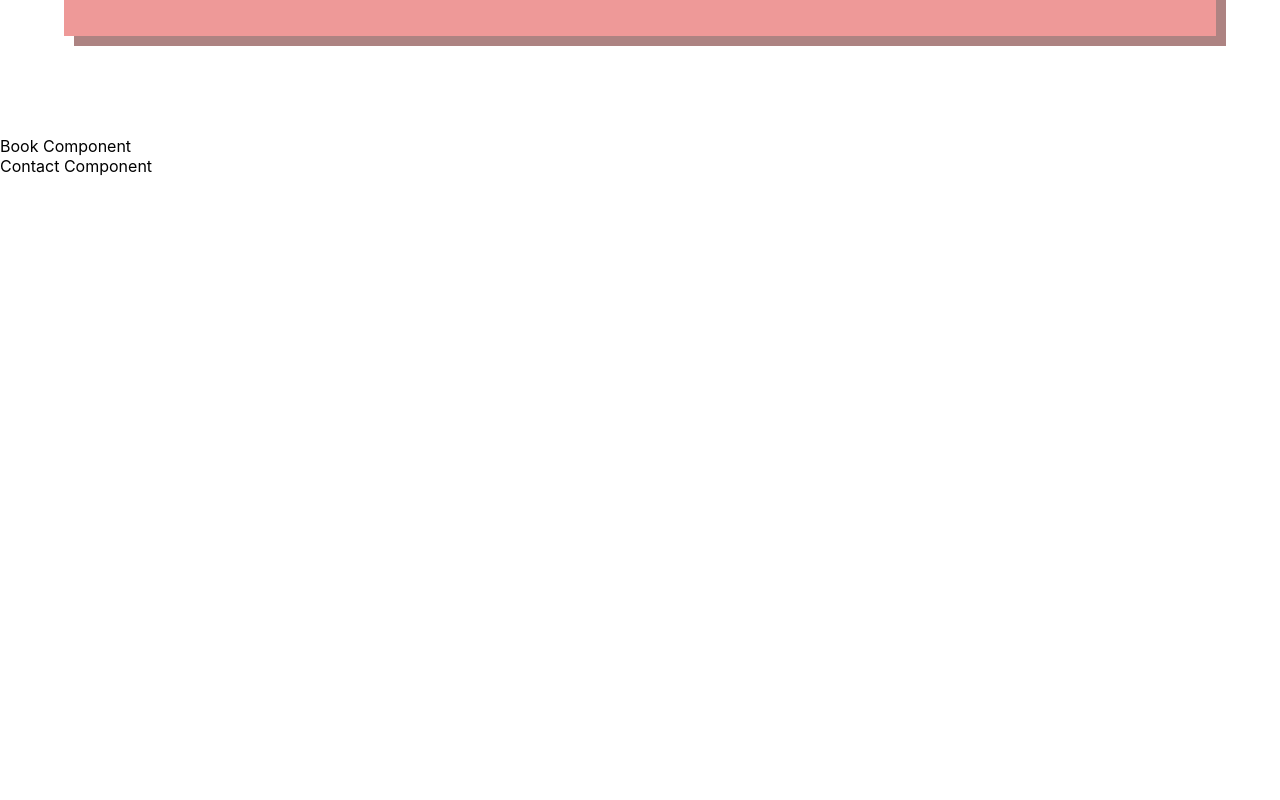
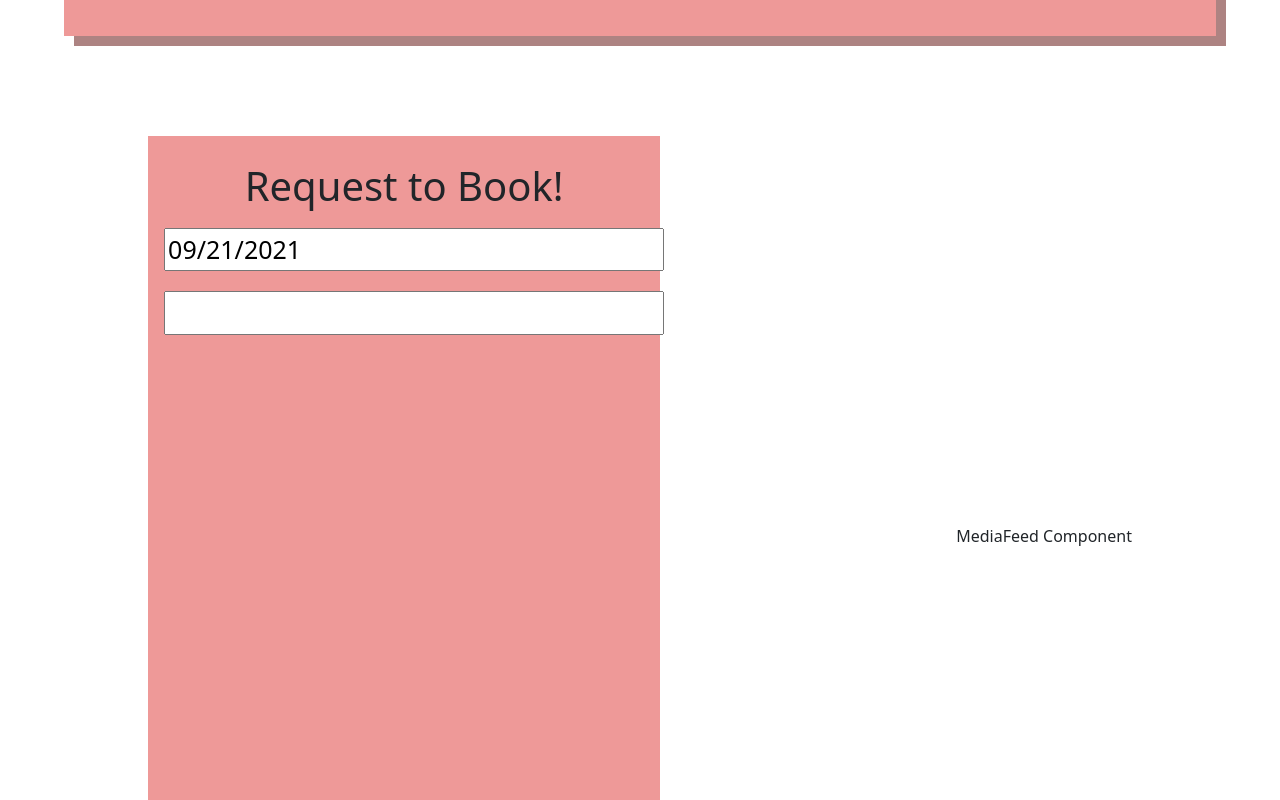
Before and after one commit to whiteceric/boobys_kitchen, a React (Create React App) app in the folder frontend/: page / in a window 1280 px wide. Shown: the part 1500-2300 px from the top of the page. Before the commit the page ends 1676 px from the top, so only its background shows below. Built offline with nearby package versions, Linux system fonts and the light colour scheme.

Commit message:
Start Book form section

```diff
--- a/frontend/package.json
+++ b/frontend/package.json
@@ -6,7 +6,9 @@
     "@testing-library/jest-dom": "^5.14.1",
     "@testing-library/react": "^11.2.7",
     "@testing-library/user-event": "^12.8.3",
+    "bootstrap": "^5.1.1",
     "react": "^17.0.2",
+    "react-datepicker": "^4.2.1",
     "react-dom": "^17.0.2",
     "react-router-dom": "^5.3.0",
     "react-scripts": "4.0.3",
--- a/frontend/src/components/Book/Book.css
+++ b/frontend/src/components/Book/Book.css
@@ -1 +1,7 @@
-.Book {}
+.Book {
+  width: 100%;
+
+  display: flex;
+  align-items: center;
+  justify-content: space-around;
+}
--- a/frontend/src/components/Book/Book.js
+++ b/frontend/src/components/Book/Book.js
@@ -1,10 +1,13 @@
 import React from 'react';
+import BookForm from '../BookForm/BookForm';
+import MediaFeed from '../MediaFeed/MediaFeed';
 import PropTypes from 'prop-types';
 import './Book.css';
 
 const Book = () => (
   <div id="book" className="Book">
-    Book Component
+    <BookForm />
+    <MediaFeed />
   </div>
 );
 
--- /dev/null
+++ b/frontend/src/components/BookForm/BookForm.css
@@ -0,0 +1,22 @@
+.BookForm {
+  width: 40%;
+  height: 800px;
+  background-color: var(--nice-red);
+
+  display: flex;
+  flex-direction: column;
+  align-items: center;
+}
+
+.bookFormTitle {
+  margin-top: 5%;
+}
+
+.bookFormTextBox {
+  width: 500px;
+
+  margin: 2%;
+
+  font-size: 25px;
+
+}
--- /dev/null
+++ b/frontend/src/components/BookForm/BookForm.js
@@ -0,0 +1,31 @@
+import React, { useState } from 'react';
+import PropTypes from 'prop-types';
+import DatePicker from 'react-datepicker';
+import './BookForm.css';
+
+import "react-datepicker/dist/react-datepicker.css";
+import 'bootstrap/dist/css/bootstrap.min.css';
+
+const BookForm = () => {
+  const [date, setDate] = useState(new Date())
+
+  return (
+    <div className="BookForm">
+      <h1 className="bookFormTitle">Request to Book!</h1>
+      <DatePicker
+        className="bookFormTextBox"
+        selected={date}
+        onChange={(date) => setDate(date)}
+      />
+      <form onSubmit={() => { console.log('Submit') }}>
+        <input className="bookFormTextBox" type="text" />
+      </form>
+    </div>
+  )
+}
+
+BookForm.propTypes = {};
+
+BookForm.defaultProps = {};
+
+export default BookForm;
--- a/frontend/src/components/Home/Home.css
+++ b/frontend/src/components/Home/Home.css
@@ -55,6 +55,10 @@
   font-variant: small-caps;
 }
 
+.linkButton:hover {
+  cursor: pointer;
+}
+
 @media (max-width:1060px) {
   .logoText {
     font-size: 60px;
--- /dev/null
+++ b/frontend/src/components/MediaFeed/MediaFeed.css
@@ -0,0 +1 @@
+.MediaFeed {}
--- /dev/null
+++ b/frontend/src/components/MediaFeed/MediaFeed.js
@@ -0,0 +1,15 @@
+import React from 'react';
+import PropTypes from 'prop-types';
+import './MediaFeed.css';
+
+const MediaFeed = () => (
+  <div className="MediaFeed">
+    MediaFeed Component
+  </div>
+);
+
+MediaFeed.propTypes = {};
+
+MediaFeed.defaultProps = {};
+
+export default MediaFeed;
```
Also changed, not shown: 1 other file (tests, documents, lock files or other folders).
